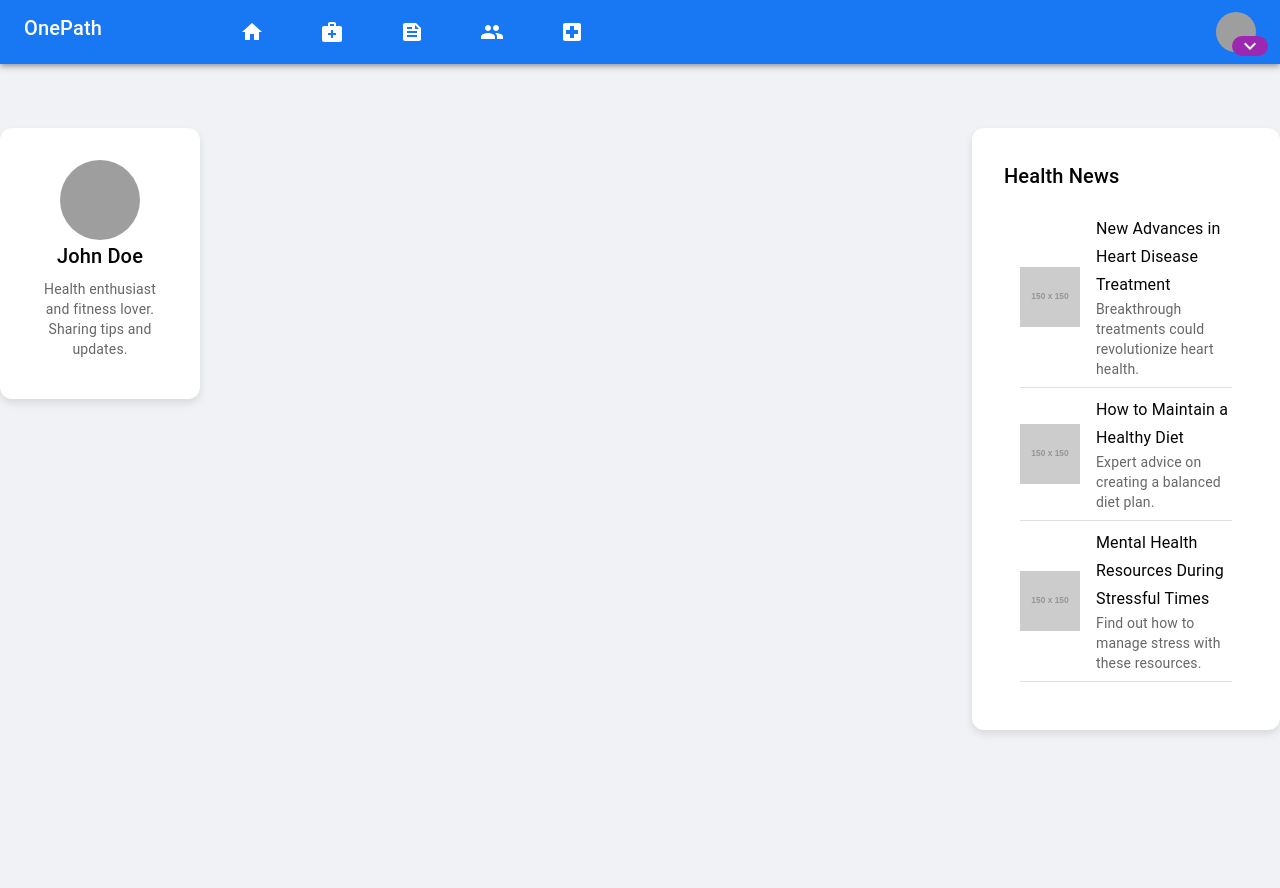
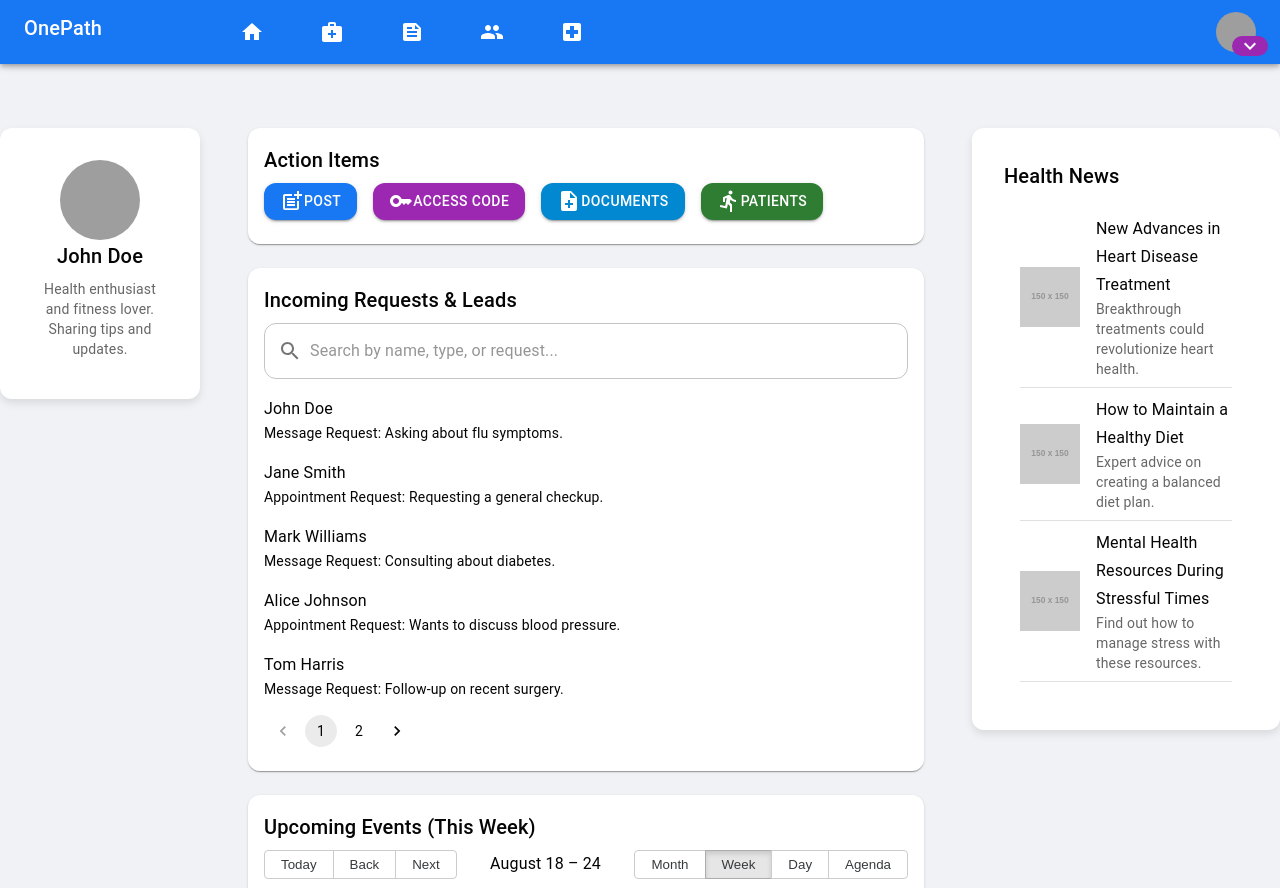
Before and after one commit to tjalaimo/onepath, a React (Create React App) app: page /provider/home in a window 1280 px wide. Shown: the top 888 px of the page. Before the commit the page ends 800 px from the top, so only its background shows below. Built offline with nearby package versions, Linux system fonts and the light colour scheme; grey boxes are pictures that could not be loaded.

Commit message:
add provider page

```diff
--- a/src/App.js
+++ b/src/App.js
@@ -21,6 +21,7 @@ import HelpPage from './pages/HelpPage';
 import ProfilePage from './pages/ProfilePage';
 import MyHealth from './pages/MyHealth';
 import AIAssistant from './pages/AIAssistant';
+import ProviderHome from './pages/ProviderHome';
 
 function App() {
   const isSmallScreen = useMediaQuery((theme) => theme.breakpoints.down('md'));
@@ -55,6 +56,9 @@ function App() {
             <Route path="/event" element={<EventDetails />} />
             <Route path="/help" element={<HelpPage />} />
             <Route path="/profile/:id" element={<ProfilePage />} />
+
+            {/* provider specific */}
+            <Route path="/provider/home" element={<ProviderHome />} />
           </Routes>
         </Grid>
 
--- /dev/null
+++ b/src/pages/ProviderHome.js
@@ -0,0 +1,209 @@
+import React, { useState } from 'react';
+import { Box, Grid, Card, CardContent, Typography, Button, Dialog, DialogTitle, DialogContent, TextField, Pagination, InputAdornment, useMediaQuery } from '@mui/material';
+import { Calendar, momentLocalizer } from 'react-big-calendar';
+import moment from 'moment';
+import 'react-big-calendar/lib/css/react-big-calendar.css';
+import SearchIcon from '@mui/icons-material/Search';
+import PostAddIcon from '@mui/icons-material/PostAdd';
+import KeyIcon from '@mui/icons-material/Key';
+import NoteAddIcon from '@mui/icons-material/NoteAdd';
+import DirectionsRunIcon from '@mui/icons-material/DirectionsRun';
+import { useTheme  } from '@mui/material';
+
+const localizer = momentLocalizer(moment);
+
+const ProviderHome = () => {
+  const theme = useTheme();
+  const isMobile = useMediaQuery(theme.breakpoints.down('sm'));
+
+  // Sample data for incoming requests
+  const allRequests = [
+    { id: 1, user: 'John Doe', type: 'Message Request', description: 'Asking about flu symptoms.' },
+    { id: 2, user: 'Jane Smith', type: 'Appointment Request', description: 'Requesting a general checkup.' },
+    { id: 3, user: 'Mark Williams', type: 'Message Request', description: 'Consulting about diabetes.' },
+    { id: 4, user: 'Alice Johnson', type: 'Appointment Request', description: 'Wants to discuss blood pressure.' },
+    { id: 5, user: 'Tom Harris', type: 'Message Request', description: 'Follow-up on recent surgery.' },
+    { id: 6, user: 'Emily White', type: 'Message Request', description: 'Questions about medication side effects.' }
+  ];
+
+  const [filteredRequests, setFilteredRequests] = useState(allRequests);
+  const [currentPage, setCurrentPage] = useState(1);
+  const itemsPerPage = 5;
+
+  // Sample appointments for the calendar
+  const appointments = [
+    { title: 'John Doe - Checkup', start: new Date(2024, 7, 21, 10, 0), end: new Date(2024, 7, 21, 11, 0) },
+    { title: 'Jane Smith - Consultation', start: new Date(2024, 7, 22, 14, 0), end: new Date(2024, 7, 22, 15, 0) },
+    { title: 'Mark Williams - Follow-up', start: new Date(2024, 7, 23, 9, 0), end: new Date(2024, 7, 23, 10, 0) }
+  ];
+
+  // State for the search input
+  const [searchQuery, setSearchQuery] = useState('');
+
+  // Handle search
+  const handleSearch = (e) => {
+    const query = e.target.value.toLowerCase();
+    setSearchQuery(query);
+
+    const filtered = allRequests.filter(
+      (request) =>
+        request.user.toLowerCase().includes(query) ||
+        request.type.toLowerCase().includes(query) ||
+        request.description.toLowerCase().includes(query)
+    );
+    setFilteredRequests(filtered);
+    setCurrentPage(1); // Reset to first page on new search
+  };
+
+  // Paginate requests
+  const displayedRequests = filteredRequests.slice((currentPage - 1) * itemsPerPage, currentPage * itemsPerPage);
+
+  // Handle pagination change
+  const handlePageChange = (event, value) => {
+    setCurrentPage(value);
+  };
+
+  // State for Post dialog
+  const [openPostDialog, setOpenPostDialog] = useState(false);
+  const [postText, setPostText] = useState('');
+  const [postImage, setPostImage] = useState(null);
+
+  // Open/Close Post dialog handlers
+  const handleOpenPostDialog = () => setOpenPostDialog(true);
+  const handleClosePostDialog = () => setOpenPostDialog(false);
+
+  // Post submission handler
+  const handlePostSubmit = () => {
+    console.log('Post submitted:', postText, postImage);
+    handleClosePostDialog();
+  };
+
+  return (
+    <Box sx={{ px: 4, mb: 4 }}>
+
+      <Grid container spacing={3}>
+
+        {/* Action Items */}
+        <Grid item xs={12}>
+            <Card>
+                <CardContent>
+                    <Typography variant="h6" gutterBottom>
+                    Action Items
+                    </Typography>
+
+                    <Button variant="contained" color="primary" onClick={handleOpenPostDialog}>
+                        <PostAddIcon />{!isMobile ? 'Post' : ''}
+                    </Button>
+                    <Button variant="contained" color="secondary" sx={{ marginLeft: 2 }}>
+                        <KeyIcon />{!isMobile ? 'Access Code' : ''}
+                    </Button>
+                    <Button variant="contained" color="info" sx={{ marginLeft: 2 }}>
+                        <NoteAddIcon />{!isMobile ? 'Documents' : ''}
+                    </Button>
+                    <Button variant="contained" color="success" sx={{ marginLeft: 2 }}>
+                        <DirectionsRunIcon />{!isMobile ? 'Patients' : ''}
+                    </Button>
+                </CardContent>
+            </Card>
+        </Grid>
+
+        {/* Incoming Requests & Leads */}
+        <Grid item xs={12}>
+          <Card>
+            <CardContent>
+              <Typography variant="h6" gutterBottom>
+                Incoming Requests & Leads
+              </Typography>
+
+              {/* Search bar */}
+              <TextField
+                fullWidth
+                placeholder="Search by name, type, or request..."
+                value={searchQuery}
+                onChange={handleSearch}
+                InputProps={{
+                  startAdornment: (
+                    <InputAdornment position="start">
+                      <SearchIcon />
+                    </InputAdornment>
+                  ),
+                }}
+                sx={{ marginBottom: 2 }}
+              />
+
+              {displayedRequests.map((request) => (
+                <Box key={request.id} sx={{ marginBottom: 2 }}>
+                  <Typography variant="subtitle1">{request.user}</Typography>
+                  <Typography variant="body2">
+                    {request.type}: {request.description}
+                  </Typography>
+                </Box>
+              ))}
+
+              {/* Pagination */}
+              <Pagination
+                count={Math.ceil(filteredRequests.length / itemsPerPage)}
+                page={currentPage}
+                onChange={handlePageChange}
+                sx={{ marginTop: 2, mx: 'auto' }}
+              />
+            </CardContent>
+          </Card>
+        </Grid>
+
+        {/* Upcoming Events (Weekly Calendar View) */}
+        <Grid item xs={12}>
+          <Card>
+            <CardContent>
+              <Typography variant="h6" gutterBottom>
+                Upcoming Events (This Week)
+              </Typography>
+              <div style={{ height: 300}}>
+                <Calendar
+                    localizer={localizer}
+                    events={appointments}
+                    startAccessor="start"
+                    endAccessor="end"
+                    defaultView={'week'}
+                    style={{ height: 600 }}
+                />
+              </div>
+            </CardContent>
+          </Card>
+        </Grid>
+
+      </Grid>
+
+      {/* Make a Post Dialog */}
+      <Dialog open={openPostDialog} onClose={handleClosePostDialog} maxWidth="sm" fullWidth>
+        <DialogTitle>Make a Post</DialogTitle>
+        <DialogContent>
+          <TextField
+            fullWidth
+            label="What's on your mind?"
+            multiline
+            rows={4}
+            value={postText}
+            onChange={(e) => setPostText(e.target.value)}
+            margin="dense"
+          />
+          <Button variant="outlined" component="label" sx={{ marginTop: 2 }}>
+            Upload Image
+            <input type="file" hidden onChange={(e) => setPostImage(e.target.files[0])} />
+          </Button>
+          {postImage && <Typography variant="body2">Image: {postImage.name}</Typography>}
+          <Box sx={{ marginTop: 2 }}>
+            <Button variant="contained" onClick={handlePostSubmit} color="primary">
+              Submit
+            </Button>
+            <Button variant="text" onClick={handleClosePostDialog} sx={{ marginLeft: 2 }}>
+              Cancel
+            </Button>
+          </Box>
+        </DialogContent>
+      </Dialog>
+    </Box>
+  );
+};
+
+export default ProviderHome;
```
